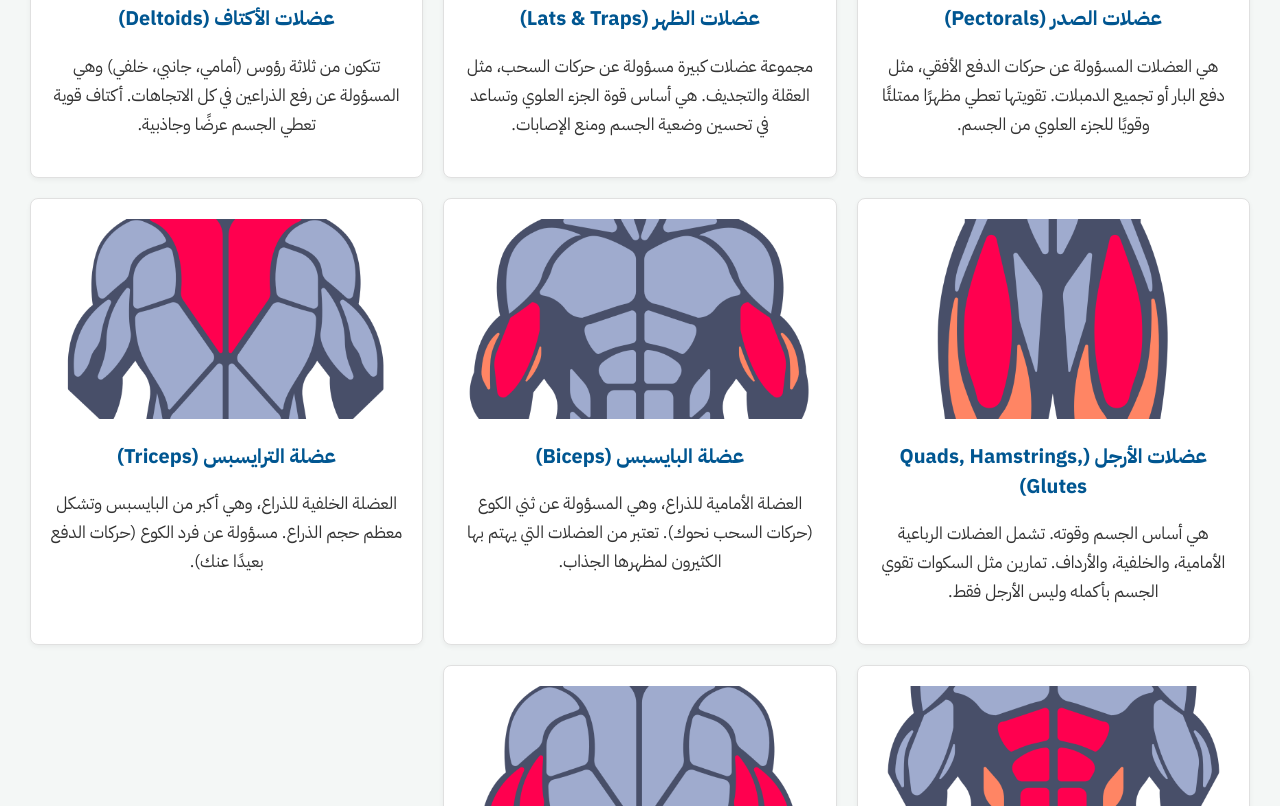
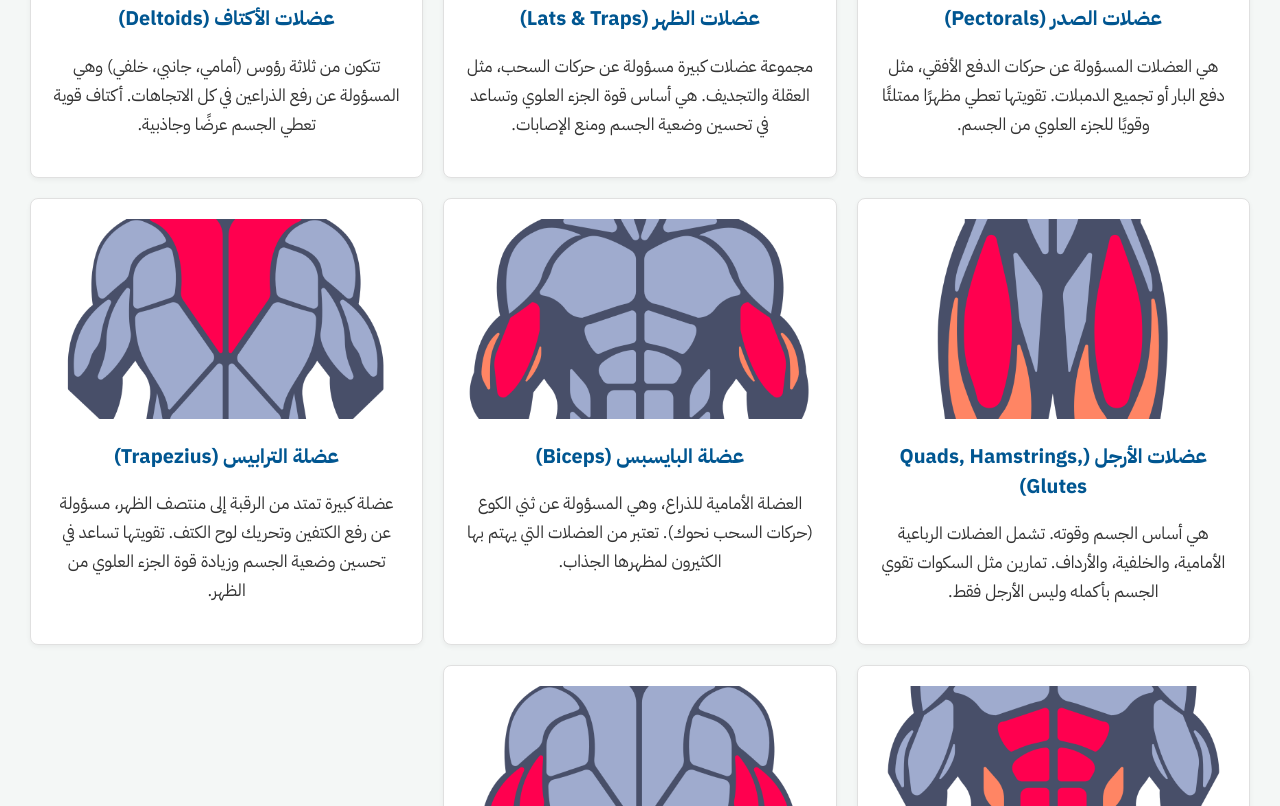
Before and after one commit to moahmedd84645/the-gym, a plain HTML site: page muscles.html in a window 1280 px wide. Shown: the part 438-1244 px from the top of the page. Drawn offline with Linux system fonts and the light colour scheme.

Commit message:
Update muscles.html

```diff
--- a/muscles.html
+++ b/muscles.html
@@ -143,9 +143,9 @@
             </div>
 
             <div class="card">
-                <img src="back (1).png" alt="عضلة الترايسبس" class="muscle-guide-image">
-                <h3>عضلة الترايسبس (Triceps)</h3>
-                <p>العضلة الخلفية للذراع، وهي أكبر من البايسبس وتشكل معظم حجم الذراع. مسؤولة عن فرد الكوع (حركات الدفع بعيدًا عنك).</p>
+                <img src="back (1).png" alt="عضلة الترابيس" class="muscle-guide-image">
+                <h3>عضلة الترابيس (Trapezius)</h3>
+                <p>عضلة كبيرة تمتد من الرقبة إلى منتصف الظهر، مسؤولة عن رفع الكتفين وتحريك لوح الكتف. تقويتها تساعد في تحسين وضعية الجسم وزيادة قوة الجزء العلوي من الظهر.</p>
             </div>
 
             <div class="card">
```
